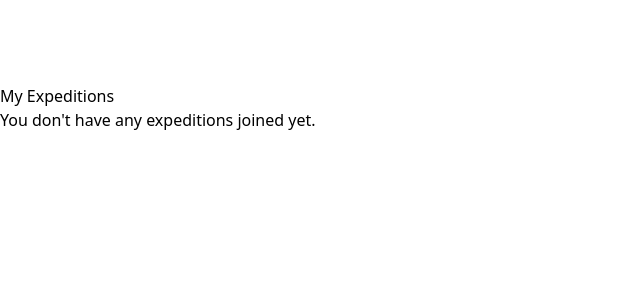
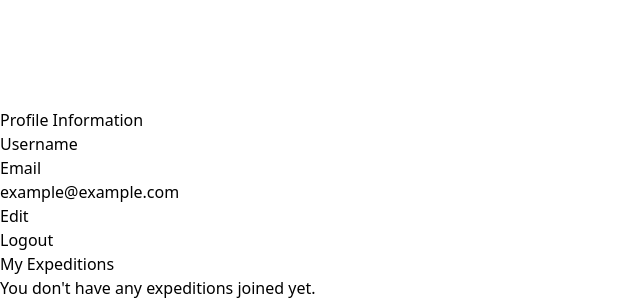
Before and after one commit to DitiJ3/shetit, a React (Vite) app: page /profile in a window 1280 px wide. Shown: the part 788-1088 px from the top of the page, without its empty margins (0-640 px from the left). Before the commit the page ends 920 px from the top, so only its background shows below. Built offline with nearby package versions, Linux system fonts and the light colour scheme.

Commit message:
fixed local storage, completed profile and fixed header name bug

```diff
--- a/src/components/Header.jsx
+++ b/src/components/Header.jsx
@@ -4,7 +4,19 @@ import { useNavigate } from "react-router-dom";
 const Header = () => {
   const navigate = useNavigate();
   const [activePage, setActivePage] = useState("feed");
-  const userName = localStorage.getItem("userName");
+  const [userName, setUserName] = useState("");
+
+  useEffect(() => {
+    const userInfo = JSON.parse(localStorage.getItem("loggedInUser"));
+    if (userInfo && userInfo.userName) {
+      setUserName(userInfo.userName);
+    } else {
+      setUserName("Guest");
+    }
+
+    const path = window.location.pathname;
+    setActivePage(path.substring(1));
+  }, []);
 
   const handleNavigation = (page) => {
     if (activePage !== page) {
@@ -12,11 +24,6 @@ const Header = () => {
       navigate(`/${page}`);
     }
   };
-
-  useEffect(() => {
-    const path = window.location.pathname;
-    setActivePage(path.substring(1));
-  })
 
   return (
     <div id="nav" className="flex fixed top-0 left-0 w-full z-10">
@@ -45,7 +52,8 @@ const Header = () => {
         >
           Checklist
         </li>
-        <div className="flex gap-4">
+
+        <div className="flex items-center gap-4">
           <li
             className={`cursor-pointer ${
               activePage === "profile" ? "underline" : ""
@@ -57,8 +65,8 @@ const Header = () => {
           <img
             className="cursor-pointer max-w-8"
             onClick={() => handleNavigation("profile")}
-            src="src\assets\profile.svg"
-            alt="img"
+            src="src/assets/profile.svg"
+            alt="Profile"
           />
         </div>
       </ul>
--- a/src/pages/Auth.jsx
+++ b/src/pages/Auth.jsx
@@ -14,27 +14,54 @@ const AuthForm = () => {
 
   const handleSignUp = () => {
     if (!userName || !email || !password || !rePassword) {
-      toast.error("You must fill all fields for signup!", { position: "bottom-right" });
+      toast.error("You must fill all fields for signup!", {
+        position: "bottom-right",
+      });
       return;
     }
     if (password !== rePassword) {
       toast.error("Passwords do not match!", { position: "bottom-right" });
       return;
-    } else {
-      toast.success("Sign Up Successful!", { position: "bottom-right" });
-      navigate("/feed");
     }
+
+    const users = JSON.parse(localStorage.getItem("users")) || [];
+    if (users.find((user) => user.userName === userName)) {
+      toast.error("Username already exists!", { position: "bottom-right" });
+      return;
+    }
+
+    // Save the new user in localStorage
+    const newUser = { userName, email, password };
+    localStorage.setItem("users", JSON.stringify([...users, newUser]));
+    localStorage.setItem("loggedInUser", JSON.stringify(newUser));
+
+    toast.success("Sign Up Successful!", { position: "bottom-right" });
+    navigate("/feed");
   };
 
   const handleSignIn = () => {
     if (!userName || !password) {
-      toast.error("You must fill all fields for login!", { position: "bottom-right" });
+      toast.error("You must fill all fields for login!", {
+        position: "bottom-right",
+      });
       return;
-    } else {
-      toast.success("Log in Successful!", { position: "bottom-right" });
-      navigate("/feed");
-      localStorage.setItem("userName", userName);
     }
+
+    const users = JSON.parse(localStorage.getItem("users")) || [];
+    const user = users.find(
+      (user) => user.userName === userName && user.password === password
+    );
+
+    if (!user) {
+      toast.error("Invalid username or password!", { position: "bottom-right" });
+      return;
+    }
+
+    // Save logged-in user data
+    localStorage.setItem("loggedInUser", JSON.stringify(user));
+
+    toast.success("Log in Successful!", { position: "bottom-right" });
+    navigate("/feed");
   };
 
   return (
@@ -44,7 +71,6 @@ const AuthForm = () => {
           isSignUpActive ? "right-panel-active" : ""
         }`}
       >
-        {/* Sign-Up Form */}
         <div
           className={`absolute top-0 left-0 h-full w-1/2 transition-all duration-500 ${
             isSignUpActive
@@ -98,7 +124,6 @@ const AuthForm = () => {
           </form>
         </div>
 
-        {/* Sign-In Form */}
         <div
           className={`absolute top-0 left-0 h-full w-1/2 transition-all duration-500 ${
             isSignUpActive
@@ -139,7 +164,6 @@ const AuthForm = () => {
           </form>
         </div>
 
-        {/* Overlay */}
         <div
           className={`absolute top-0 left-1/2 w-1/2 h-full overflow-hidden transition-transform duration-500 bg-gradient-to-r from-red-500 to-pink-500 text-white ${
             isSignUpActive ? "-translate-x-full" : ""
--- a/src/pages/Expeditions.jsx
+++ b/src/pages/Expeditions.jsx
@@ -66,12 +66,12 @@ const Expeditions = ({ setJoinedExpeditions }) => {
     );
 
     if (alreadyJoined) {
-      toast.error('You cannot join two expeditions on the same date!');
+      toast.error('You cannot join two expeditions on the same date!', { position: "bottom-right" });
       return;
     }
 
     if (expedition.participants >= expedition.maxParticipants) {
-      toast.error('This expedition is full!');
+      toast.error('This expedition is full!', { position: "bottom-right" });
       return;
     }
 
@@ -91,7 +91,7 @@ const Expeditions = ({ setJoinedExpeditions }) => {
 
     setJoinedExpeditions && setJoinedExpeditions(updatedJoinedExpeditions);
 
-    toast.success('You have joined the expedition!');
+    toast.success('You have joined the expedition!', { position: "bottom-right" });
   };
 
   return (
--- a/src/pages/Profile.jsx
+++ b/src/pages/Profile.jsx
@@ -1,14 +1,35 @@
 import React, { useState, useEffect } from "react";
+import { useNavigate } from "react-router-dom";
 import Header from "../components/Header";
 
 const Profile = () => {
+  const [userInfo, setUserInfo] = useState(() => {
+    const storedInfo = JSON.parse(localStorage.getItem("loggedInUser"));
+    return (
+      storedInfo || {
+        username: localStorage.getItem("loggedInUser") || "User",
+        email: "example@example.com",
+        fullName: "Full Name",
+      }
+    );
+  });
+
+  const [isEditing, setIsEditing] = useState(false);
+  const [editableInfo, setEditableInfo] = useState(userInfo);
   const [joinedExpeditions, setJoinedExpeditions] = useState([]);
+  const navigate = useNavigate();
 
   useEffect(() => {
     const storedExpeditions =
       JSON.parse(localStorage.getItem("joinedExpeditions")) || [];
     setJoinedExpeditions(storedExpeditions);
   }, []);
+
+  const handleSaveUserInfo = () => {
+    setUserInfo(editableInfo);
+    localStorage.setItem("userInfo", JSON.stringify(editableInfo));
+    setIsEditing(false);
+  };
 
   const handleLeaveExpedition = (id) => {
     const updatedExpeditions = joinedExpeditions.filter((exp) => exp.id !== id);
@@ -19,9 +40,79 @@ const Profile = () => {
     );
   };
 
+  const handleLogout = () => {
+    localStorage.removeItem("userInfo");
+    localStorage.removeItem("loggedInUser");
+    navigate("/");
+  };
+
   return (
     <div className="p-4">
       <Header />
+
+      <div className="bg-white p-4 rounded-lg shadow-md mb-6 mt-16">
+        <h2 className="text-xl font-bold">Profile Information</h2>
+        <div className="mt-4 space-y-4">
+          <div>
+            <label className="block text-gray-600">Username</label>
+            {isEditing ? (
+              <input
+                type="text"
+                value={editableInfo.username}
+                onChange={(e) =>
+                  setEditableInfo({ ...editableInfo, username: e.target.value })
+                }
+                className="w-full border border-gray-300 rounded px-3 py-2"
+              />
+            ) : (
+              <p className="text-lg font-semibold">{userInfo.userName}</p>
+            )}
+          </div>
+
+          <div>
+            <label className="block text-gray-600">Email</label>
+            {isEditing ? (
+              <input
+                type="email"
+                value={editableInfo.email}
+                onChange={(e) =>
+                  setEditableInfo({ ...editableInfo, email: e.target.value })
+                }
+                className="w-full border border-gray-300 rounded px-3 py-2"
+              />
+            ) : (
+              <p className="text-lg font-semibold">{userInfo.email}</p>
+            )}
+          </div>
+        </div>
+
+        <div className="mt-4">
+          {isEditing ? (
+            <button
+              onClick={handleSaveUserInfo}
+              className="bg-green-500 text-white py-2 px-4 rounded hover:bg-green-600 mr-2"
+            >
+              Save
+            </button>
+          ) : (
+            <button
+              onClick={() => setIsEditing(true)}
+              className="bg-blue-500 text-white py-2 px-4 rounded hover:bg-blue-600"
+            >
+              Edit
+            </button>
+          )}
+        </div>
+
+        <div className="mt-4">
+          <button
+            onClick={handleLogout}
+            className="bg-red-500 text-white py-2 px-4 rounded hover:bg-red-600"
+          >
+            Logout
+          </button>
+        </div>
+      </div>
 
       <h2 className="text-2xl font-bold">My Expeditions</h2>
       {joinedExpeditions.length === 0 ? (
```
